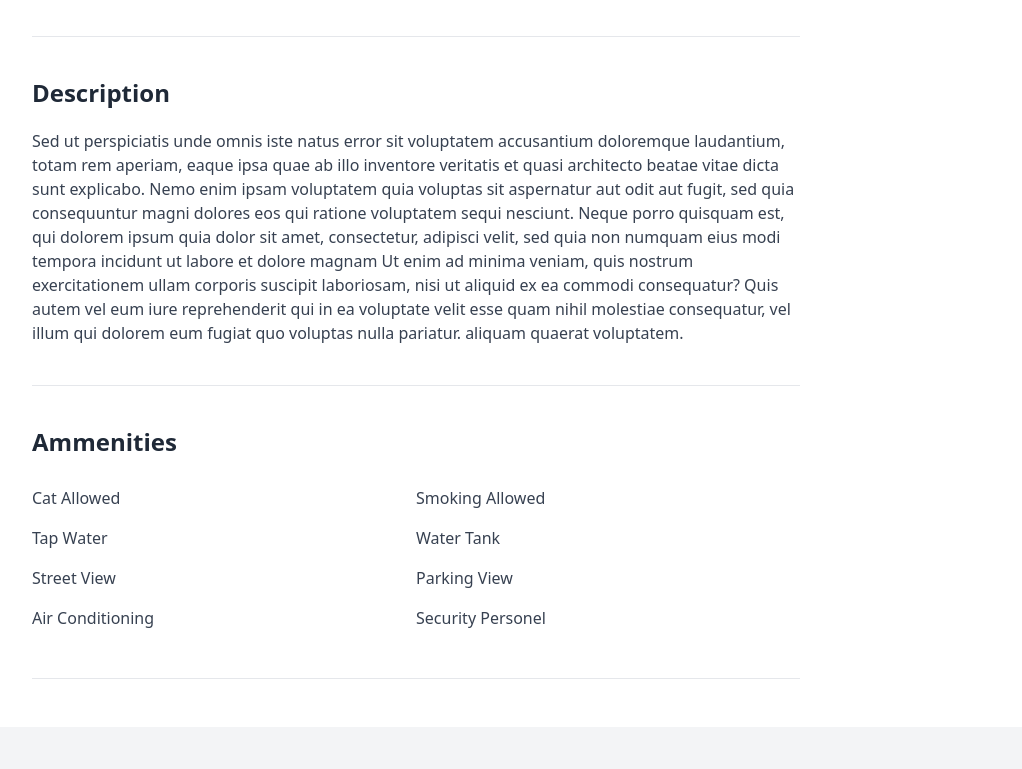
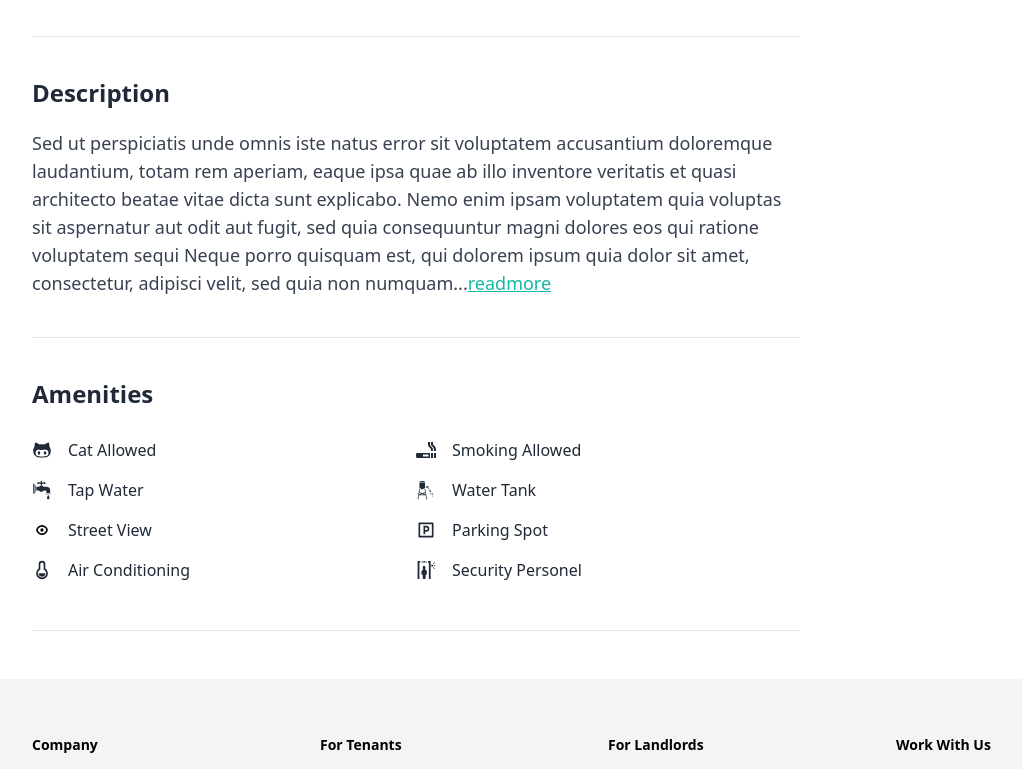
Before and after one commit to afizsavage/propati, a Next.js app: page /item in a window 1280 px wide. Shown: the part 681-1450 px from the top of the page, without its empty margins (32-1054 px from the left). Built offline with nearby package versions, Linux system fonts and the light colour scheme; what apollo-link-token-refresh would draw is missing.

Commit message:
property map location added

```diff
--- a/src/pages/item.tsx
+++ b/src/pages/item.tsx
@@ -1,7 +1,12 @@
-import React from "react";
+import React, { useState } from "react";
 import Link from "next/link";
 import { AiOutlineHeart } from "react-icons/ai";
 import { IoShareOutline } from "react-icons/io5";
+import { IoLogoOctocat } from "react-icons/io";
+import { FaSmoking } from "react-icons/fa";
+import { GiWaterTank, GiTap, GiSecurityGate } from "react-icons/gi";
+import { RiTempColdLine, RiParkingBoxLine } from "react-icons/ri";
+import { GrFormView } from "react-icons/gr";
 
 import Footer from "../components/footer";
 import { Navbar } from "../components/navbar";
@@ -82,52 +87,71 @@ const ListingHeading = (params) => {
 };
 
 const ListingDescription = (params) => {
+  const [readMore, setReadMore] = useState(false);
+
   return (
     <div className="border-t">
       <h2 className="text-2xl font-semibold text-gray-800 mb-5 mt-10 ">
         Description
       </h2>
-      <div className="text-base text-gray-700 ">
+      <div className="text-lg text-gray-700 ">
         <p>
           Sed ut perspiciatis unde omnis iste natus error sit voluptatem
           accusantium doloremque laudantium, totam rem aperiam, eaque ipsa quae
           ab illo inventore veritatis et quasi architecto beatae vitae dicta
           sunt explicabo. Nemo enim ipsam voluptatem quia voluptas sit
           aspernatur aut odit aut fugit, sed quia consequuntur magni dolores eos
-          qui ratione voluptatem sequi nesciunt. Neque porro quisquam est, qui
-          dolorem ipsum quia dolor sit amet, consectetur, adipisci velit, sed
-          quia non numquam eius modi tempora incidunt ut labore et dolore magnam{" "}
-          Ut enim ad minima veniam, quis nostrum exercitationem ullam corporis
-          suscipit laboriosam, nisi ut aliquid ex ea commodi consequatur? Quis
-          autem vel eum iure reprehenderit qui in ea voluptate velit esse quam
-          nihil molestiae consequatur, vel illum qui dolorem eum fugiat quo
-          voluptas nulla pariatur. aliquam quaerat voluptatem.{" "}
+          qui ratione voluptatem sequi Neque porro quisquam est, qui dolorem
+          ipsum quia dolor sit amet, consectetur, adipisci velit, sed quia non
+          numquam
+          <a
+            className={readMore ? "hidden" : "inline cursor-pointer"}
+            onClick={(e) => {
+              e.preventDefault;
+              setReadMore(true);
+            }}
+          >
+            ...<span className="text-teal-500 underline">readmore</span>
+          </a>
+          <span className={readMore ? "inline" : "hidden"}>
+            eius modi tempora incidunt ut labore et dolore magnam Ut enim ad
+            minima veniam, quis nostrum exercitationem ullam corporis suscipit
+            laboriosam, nisi ut aliquid ex ea commodi consequatur? Quis autem
+            vel eum iure reprehenderit qui in ea voluptate velit esse quam nihil
+            molestiae consequatur, vel illum qui dolorem eum fugiat quo voluptas
+            nulla pariatur. aliquam quaerat voluptatem
+          </span>
         </p>
       </div>
     </div>
   );
 };
 
-const ammenities: Array<any> = [
-  { title: "Cat Allowed", icon: "i" },
-  { title: "Smoking Allowed", icon: "i" },
-  { title: "Tap Water", icon: "i" },
-  { title: "Water Tank", icon: "i" },
-  { title: "Street View", icon: "i" },
-  { title: "Parking View", icon: "i" },
-  { title: "Air Conditioning", icon: "i" },
-  { title: "Security Personel", icon: "i" },
+const amenities: Array<any> = [
+  { title: "Cat Allowed", icon: <IoLogoOctocat /> },
+  { title: "Smoking Allowed", icon: <FaSmoking /> },
+  { title: "Tap Water", icon: <GiTap /> },
+  { title: "Water Tank", icon: <GiWaterTank /> },
+  { title: "Street View", icon: <GrFormView /> },
+  { title: "Parking Spot", icon: <RiParkingBoxLine /> },
+  { title: "Air Conditioning", icon: <RiTempColdLine /> },
+  { title: "Security Personel", icon: <GiSecurityGate /> },
 ];
 
-const Ammenities = (params) => {
+const Amenities = (params) => {
   return (
     <div className="w-full py-10 border-t border-b my-10">
-      <h2 className="text-2xl font-semibold text-gray-800 mb-5 ">Ammenities</h2>
+      <h2 className="text-2xl font-semibold text-gray-800 mb-5 ">Amenities</h2>
       <div>
         {" "}
-        <ul className=" text-gray-700 font-light grid grid-cols-2 ">
-          {ammenities.map((amenity) => (
-            <li className="my-2">{amenity.title}</li>
+        <ul className=" text-gray-800 font-light grid grid-cols-2 ">
+          {amenities.map((amenity) => (
+            <li className="my-2 inline-flex align-middle items-center">
+              <span className="text-xl inline-block mr-4 p-0">
+                {amenity.icon}
+              </span>
+              {amenity.title}
+            </li>
           ))}
         </ul>{" "}
       </div>
@@ -154,7 +178,7 @@ const Item = (props) => {
                 </span>
               </div>
               <ListingDescription />
-              <Ammenities />
+              <Amenities />
             </div>
           </div>
           <ApplyForm />
```
